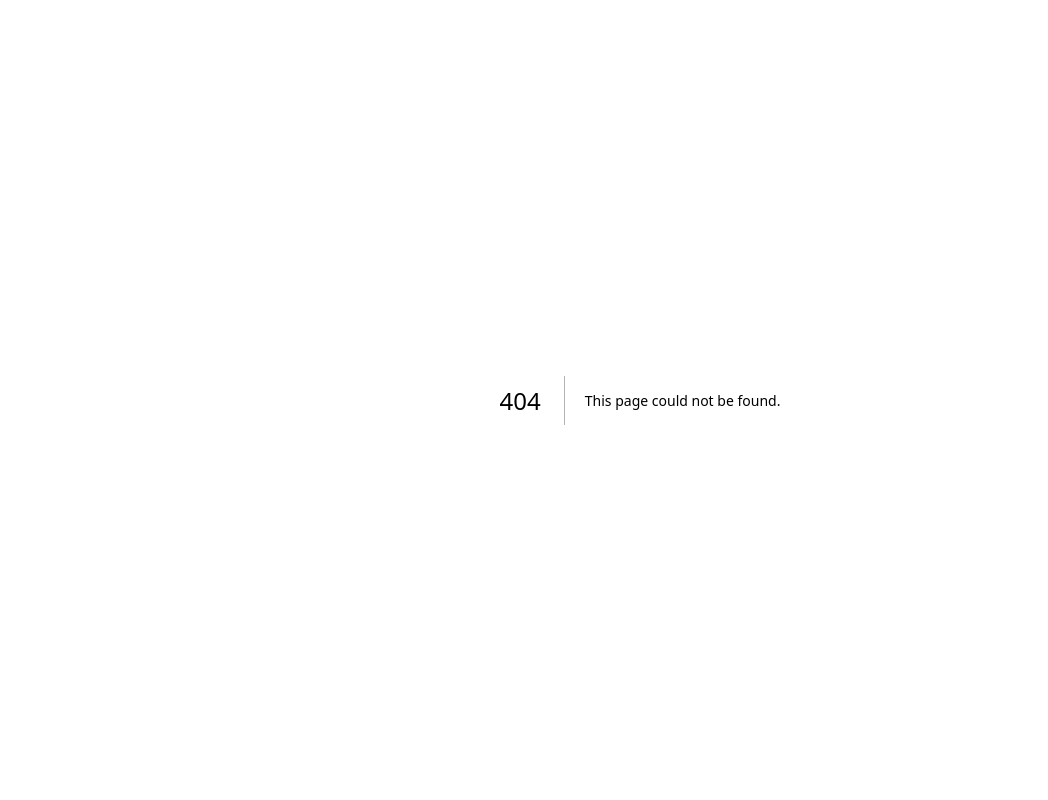
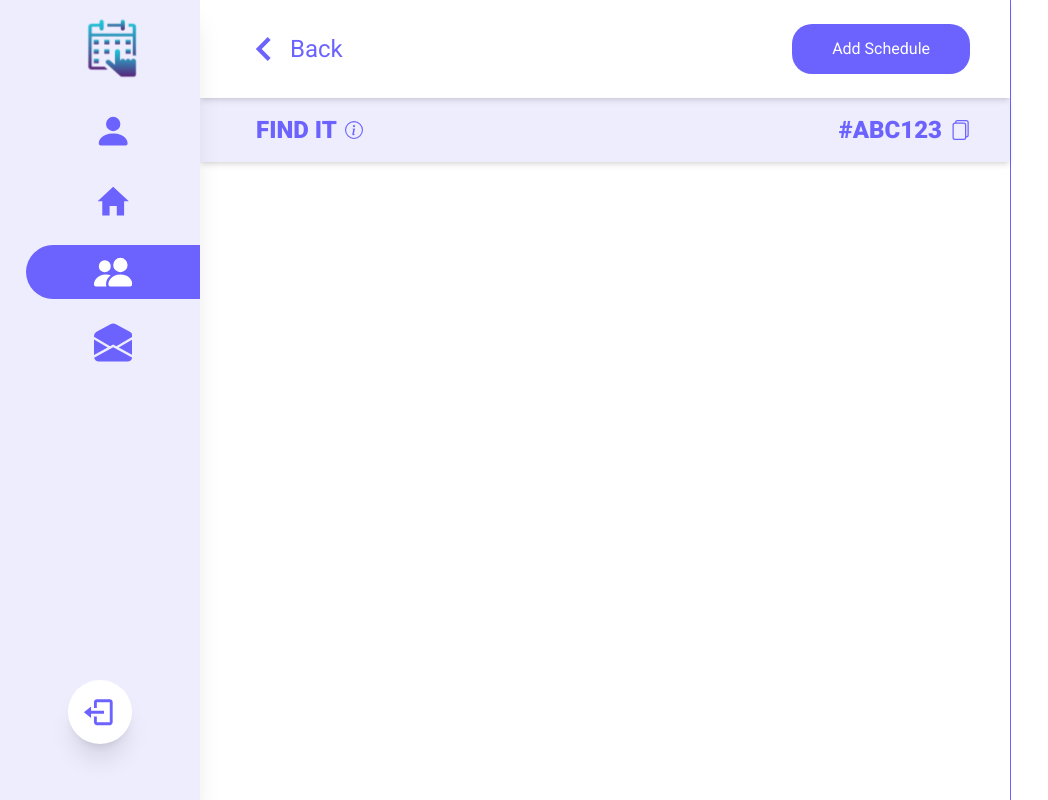
Before and after one commit to Anantadhirya/fe-scheto, a Next.js app: page /group/ABC123 in a window 1280 px wide. Before the commit this address had no page. Shown: the whole page, without its empty margins (0-1048 px from the left). Built offline with nearby package versions, Linux system fonts and the light colour scheme.

Commit message:
feat: group page dynamic routing

```diff
--- /dev/null
+++ b/app/(authorized)/group/[id]/page.js
@@ -0,0 +1,62 @@
+"use client";
+import { Button } from "@/components/elements/button";
+import { groups } from "@/components/pages/group/dummy_group";
+import { GroupPageAdd } from "@/components/pages/group/GroupPageAdd";
+import { GroupPageCalendar } from "@/components/pages/group/GroupPageCalendar";
+import { GroupPageDetails } from "@/components/pages/group/GroupPageDetails";
+import Link from "next/link";
+import { useState } from "react";
+import { BiChevronLeft } from "react-icons/bi";
+
+const getGroup = (id) => {
+  return groups.find((group) => group.id === id);
+};
+
+export default function GroupPage({ params }) {
+  const { id } = params;
+  const group = getGroup(id);
+  const [page, setPage] = useState("calendar");
+  return (
+    <main className="flex w-full max-md:flex-col">
+      {/* Column 1: Page Content */}
+      <div className="flex grow flex-col">
+        {/* Back Button */}
+        <div className="relative z-30 flex justify-between px-10 py-6 shadow-md">
+          {page === "calendar" ? (
+            <>
+              <Link href="/group" className="flex items-center text-blue-200">
+                <span className="text-[50px]">
+                  <BiChevronLeft />
+                </span>
+                <span className="text-2xl">Back</span>
+              </Link>
+              <Button onClick={() => setPage("add")}>Add Schedule</Button>
+            </>
+          ) : (
+            <>
+              <button
+                className="flex items-center text-blue-200"
+                onClick={() => setPage("calendar")}
+              >
+                <span className="text-[50px]">
+                  <BiChevronLeft />
+                </span>
+                <span className="text-2xl">Back</span>
+              </button>
+            </>
+          )}
+        </div>
+        {/* Content */}
+        {page === "calendar" && (
+          <GroupPageCalendar group={group} setPage={setPage} />
+        )}
+        {page === "details" && (
+          <GroupPageDetails group={group} setPage={setPage} />
+        )}
+        {page === "add" && <GroupPageAdd group={group} setPage={setPage} />}
+      </div>
+      {/* Column 2: Calendar and Events */}
+      <div className="border-blue-200 max-md:w-full max-md:border-t-[1px] md:w-[25%] md:border-l-[1px]"></div>
+    </main>
+  );
+}
--- /dev/null
+++ b/components/pages/group/GroupPageAdd.js
@@ -0,0 +1,3 @@
+export function GroupPageAdd() {
+  return <>Add Schedule</>;
+}
--- /dev/null
+++ b/components/pages/group/GroupPageCalendar.js
@@ -0,0 +1,29 @@
+import { BsFiles, BsInfoCircle } from "react-icons/bs";
+
+export function GroupPageCalendar({ group, setPage }) {
+  return (
+    <div className="flex flex-col">
+      {/* Group Name and Invite Code */}
+      <div className="relative z-20 flex items-center justify-between bg-blue-100 py-2 pl-12 pr-8 text-2xl font-extrabold text-blue-200 shadow-md">
+        {/* Group Name */}
+        <button
+          className="flex items-center gap-2 p-2"
+          onClick={() => setPage("details")}
+        >
+          <span>{group.name}</span>
+          <span className="text-lg">
+            <BsInfoCircle />
+          </span>
+        </button>
+        {/* Invite Code */}
+        <button className="flex items-center gap-2 p-2">
+          <span>#{group.id}</span>
+          <span className="text-xl">
+            <BsFiles />
+          </span>
+        </button>
+      </div>
+      {/* Calendar */}
+    </div>
+  );
+}
--- /dev/null
+++ b/components/pages/group/GroupPageDetails.js
@@ -0,0 +1,3 @@
+export function GroupPageDetails() {
+  return <>Group Details</>;
+}
```
